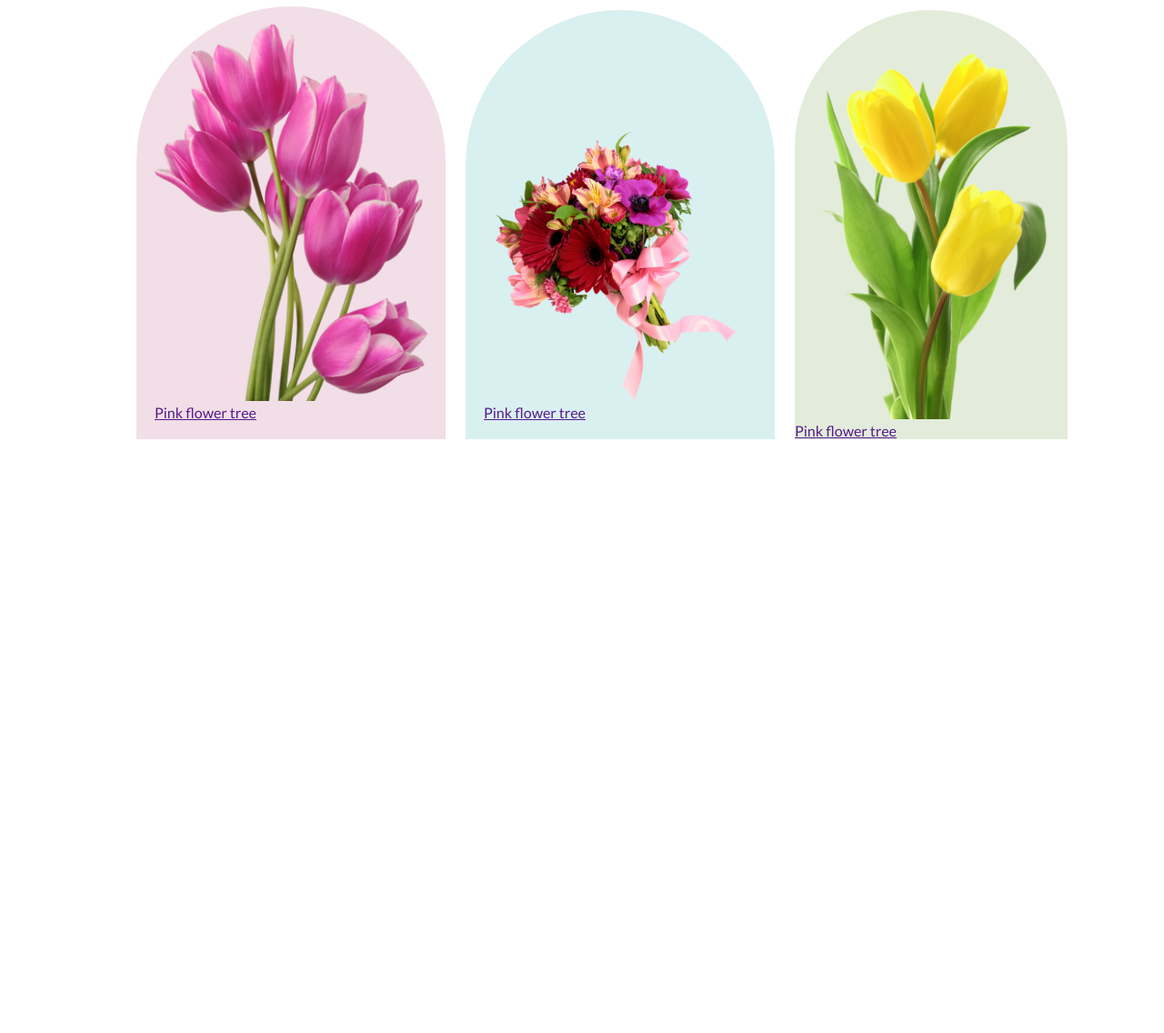
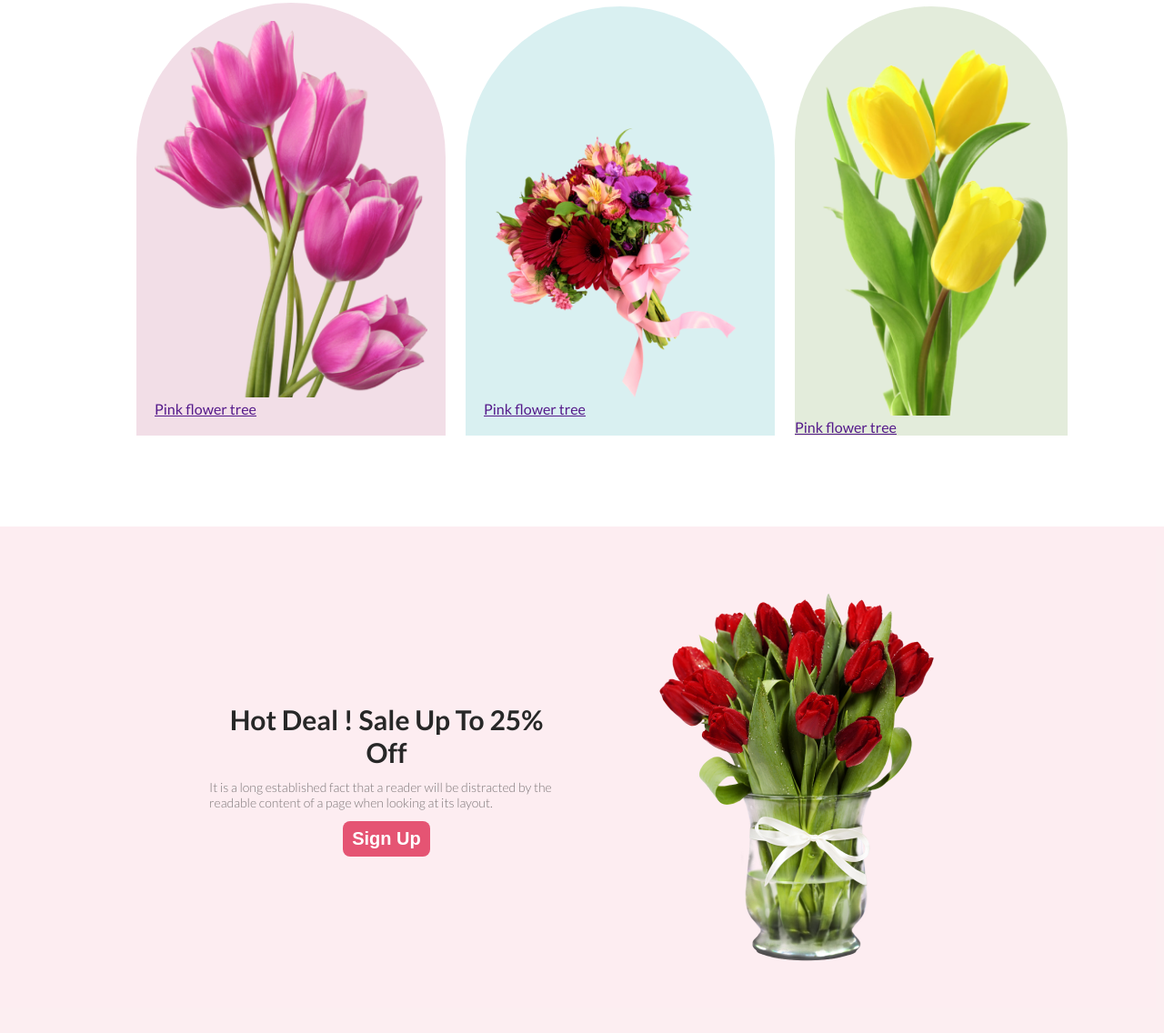
Before and after one commit to Arif1917/flower-responsive, a plain HTML site: page index.html in a window 1280 px wide. Shown: the part 671-1807 px from the top of the page at 91% size. Before the commit the page ends 1174 px from the top, so only its background shows below. Drawn offline with Linux system fonts and the light colour scheme.

Commit message:
hot deal section added with responsivness

```diff
--- a/index.html
+++ b/index.html
@@ -46,6 +46,22 @@
                 </div>
 
            </section>
+           <!-- hot deal section -->
+            <section class="hot-deal-section">
+                <div class="hot-deal-container">
+                    <div class="deal-content">
+                        <h2 class="common-subtitle">Hot Deal ! Sale Up To 25% Off </h2>
+                        <p class="common-paragraph">It is a long established fact that a reader will be distracted by the readable content of a page when looking at its layout. </p>
+                        <div class="deal-button">
+                            <button class="common-button"> Sign Up</button>
+                        </div>
+                    </div>
+                    <div class="deal-img">
+                        <img src="Flower Asset/pngwing 8.png" alt="">
+                    </div>
+                </div>
+
+            </section>
     </main>
     <footer>
 
--- a/styles/style.css
+++ b/styles/style.css
@@ -29,7 +29,7 @@ section{
 .common-subtitle{
     color: rgb(39, 39, 39);
 font-family: Lato;
-font-size: 33px;
+font-size: 30px;
 font-weight: 600;
 text-align: center;
 }
@@ -40,7 +40,7 @@ font-size: 14px;
 font-weight: 300;
 text-align: left;
 }
-.header{
+.header, .hot-deal-section{
     background: rgba(229, 84, 115, 0.1);
 }
 /* header related style */
@@ -109,11 +109,29 @@ text-align: left;
 }
 
 
+/* hot deal section related styles */
 
+.hot-deal-container{
+    display: flex;
+    gap: 100px;
+    align-items: center;
+    padding: 67px 230px;
+}
+.deal-content{
+    width: 390px;
+}
+.deal-content > p{
+    margin-top: 12px;
+    margin-bottom: 12px;
+}
+.deal-button {
+    text-align: center;
+}
 @media screen and (max-width:576px) {
-    .header-container, .flower-container{
+    .header-container, .flower-container, .hot-deal-container{
         flex-direction: column;
         padding: 12px  12px;
+
     }
     .header-img img {
         width: 230px;
@@ -126,4 +144,5 @@ text-align: left;
     .featured{
         padding: 0 0;
     }
+
 }
```
